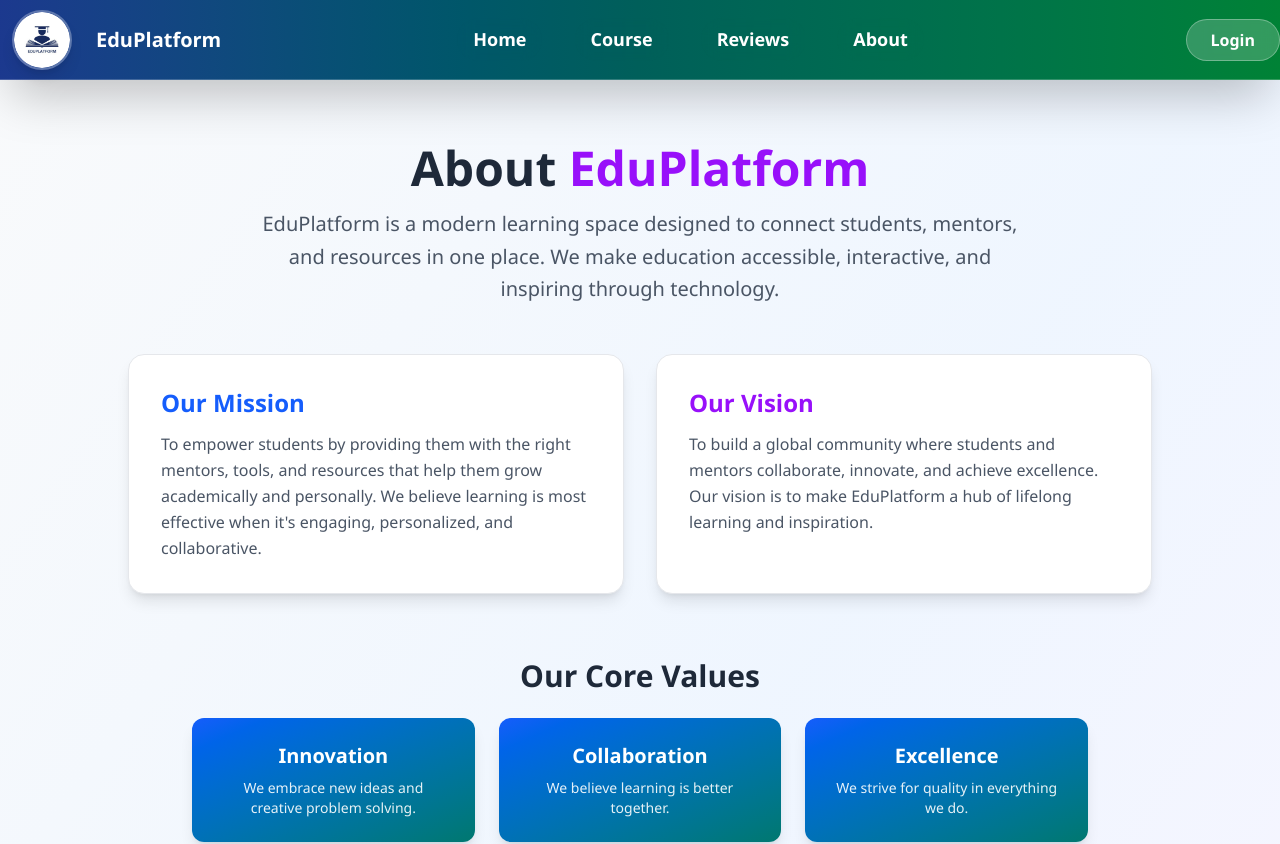
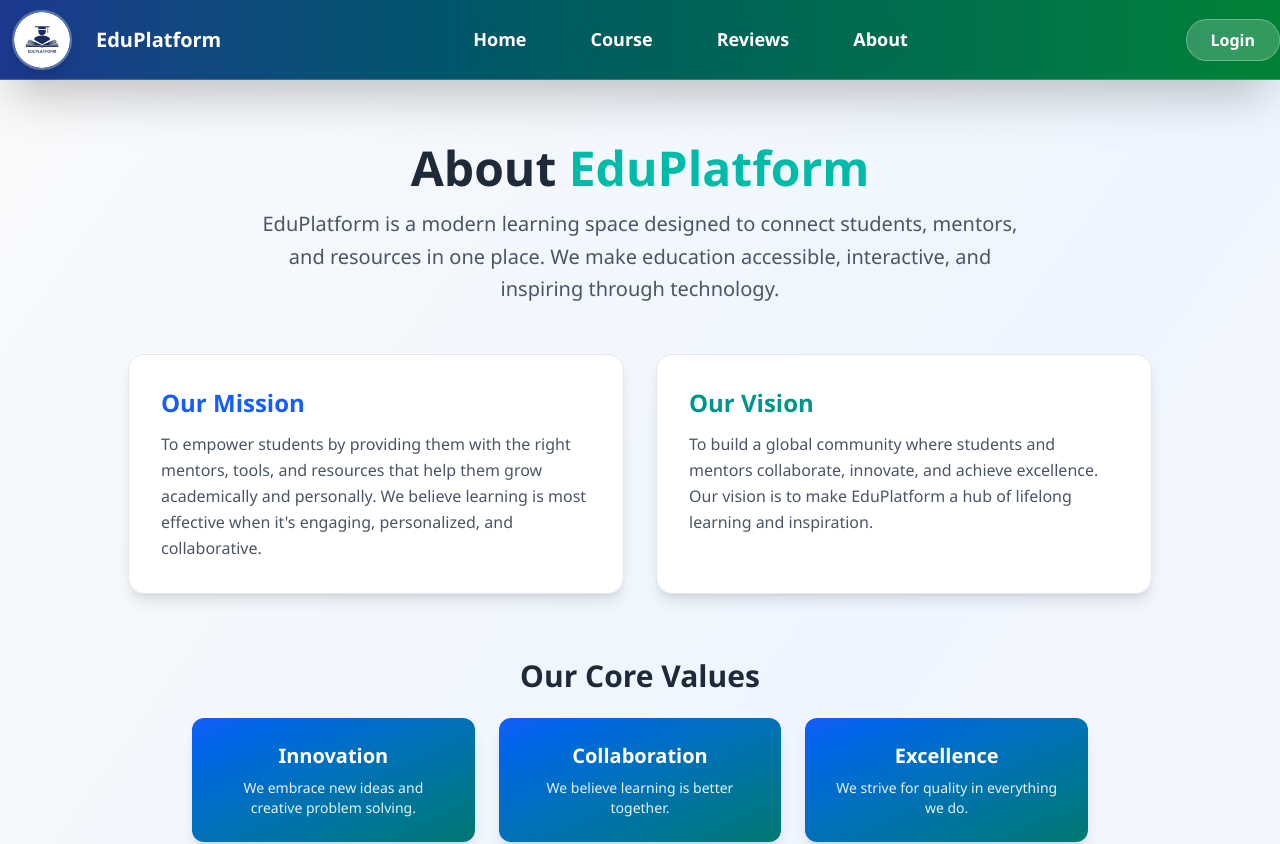
Before and after one commit to Thilina-Prasath/Learning-Management-System-FRONTEND, a React (Vite) app: page /about in a window 1280 px wide. Shown: the top 844 px of the page. Built offline with nearby package versions, Linux system fonts and the light colour scheme; no server answers.

Commit message:
update about.jsx

```diff
--- a/src/page/about.jsx
+++ b/src/page/about.jsx
@@ -155,7 +155,7 @@ export default function About() {
           transition={{ duration: 0.6 }}
         >
           <h1 className="text-4xl md:text-5xl font-extrabold text-gray-800 mb-4">
-            About <span className="text-purple-600">EduPlatform</span>
+            About <span className="text-teal-500">EduPlatform</span>
           </h1>
           <p className="text-lg md:text-xl text-gray-600 leading-relaxed">
             EduPlatform is a modern learning space designed to connect students,
@@ -183,7 +183,7 @@ export default function About() {
             className="bg-white shadow-lg rounded-2xl p-8 border border-gray-200 hover:shadow-2xl transition-all duration-300"
             whileHover={{ scale: 1.03 }}
           >
-            <h2 className="text-2xl font-bold text-purple-600 mb-3">Our Vision</h2>
+            <h2 className="text-2xl font-bold text-teal-600 mb-3">Our Vision</h2>
             <p className="text-gray-600 leading-relaxed">
               To build a global community where students and mentors collaborate,
               innovate, and achieve excellence. Our vision is to make EduPlatform
```
